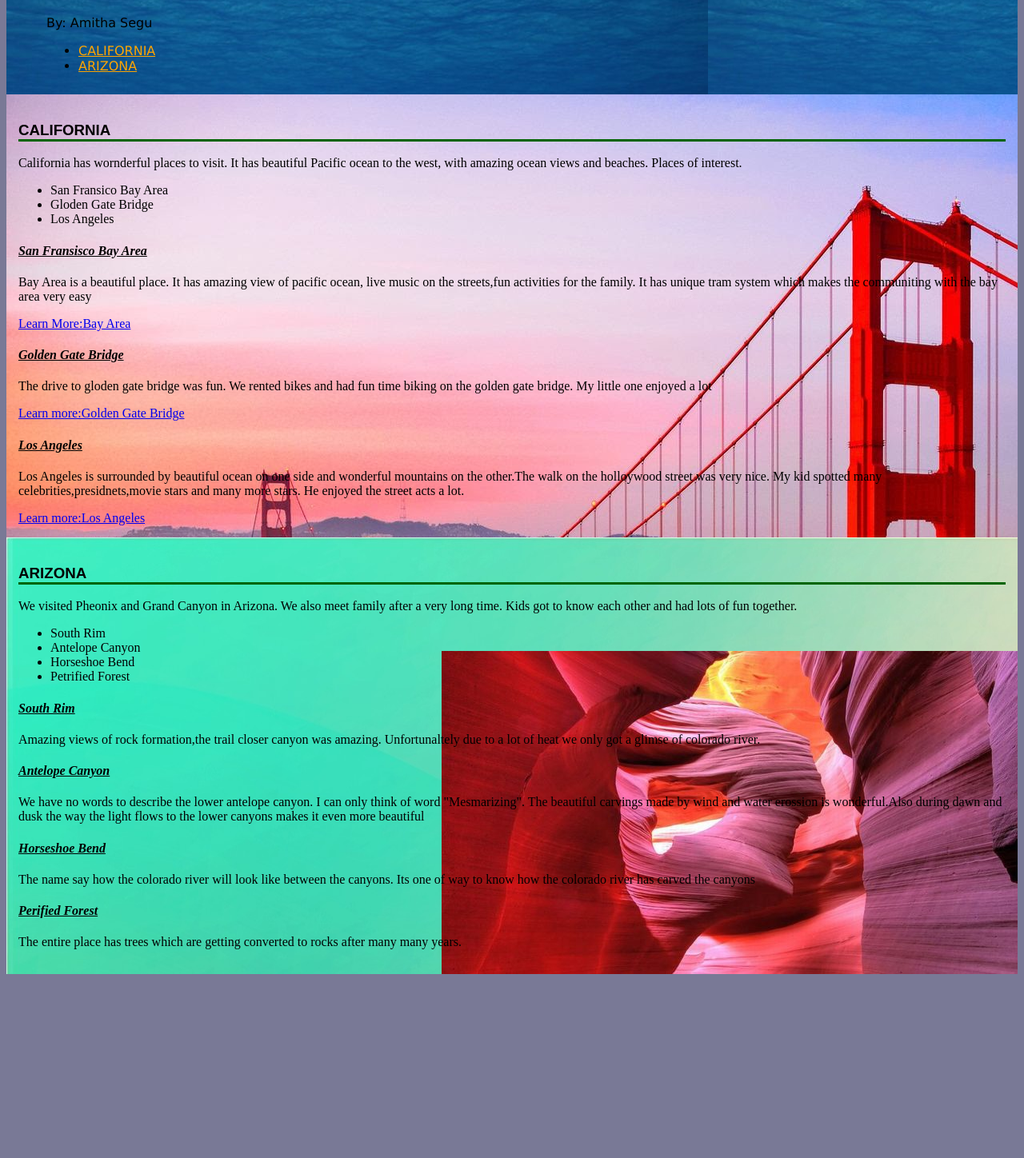
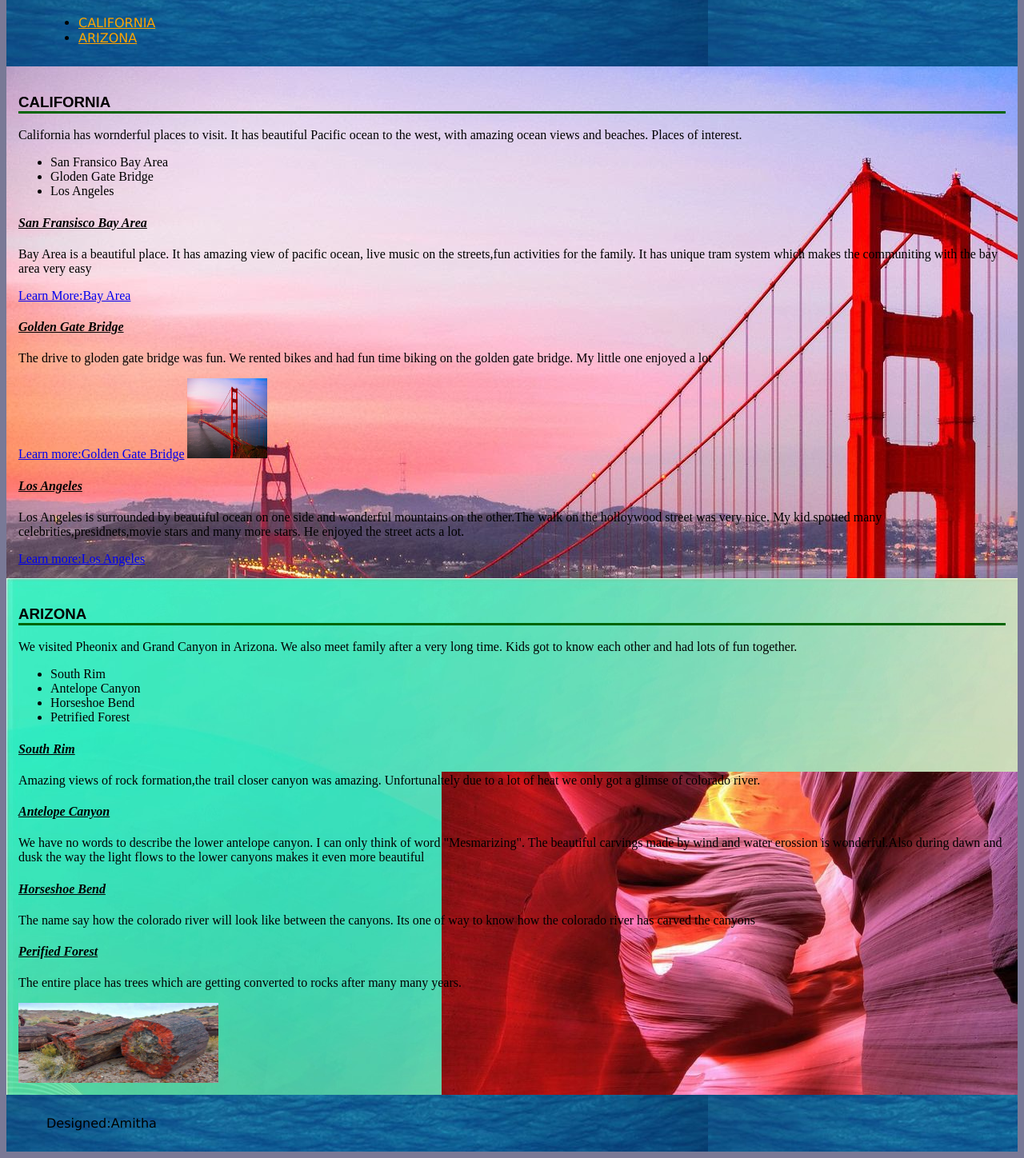
Before and after one commit to AmithaSegu/html-me-something, a plain HTML site: page index.html in a window 1280 px wide. Shown: the part 80-1528 px from the top of the page at 80% size. Before the commit the page ends 1306 px from the top, so only its background shows below. Drawn offline with Linux system fonts and the light colour scheme.

Commit message:
addes images and also footer to html

```diff
--- a/index.html
+++ b/index.html
@@ -1,14 +1,16 @@
 <!DOCTYPE html5>
 <html>
-<header>
-        <title>FAMILY VACATION</title>
-        <link href="css/style.css" type="text/css" rel="stylesheet">
-</header>
+<article>
+  <header>
+     <title>FAMILY VACATION</title>
+     <link href="css/style.css" type="text/css" rel="stylesheet">
+  </header>
+</article>
 </html>
 <body>
     <div  class="oceanfloor">
       <h1 id="family">FAMILY VACATION</h1>
-      <p>By: Amitha Segu</p>
+      <!--<p>By: Amitha Segu</p>     -->
       <ul>
         <li><a href="#california" class="designer">CALIFORNIA</a></li>
         <li><a href="#arizona" class="designer">ARIZONA</a></li>
@@ -32,7 +34,7 @@
       <h4>Golden Gate Bridge</h4>
       <p>The drive to gloden gate bridge was fun. We rented bikes and had fun time biking on the golden gate bridge. My little one enjoyed a lot</p>
       <a href="https://en.wikipedia.org/wiki/Golden_Gate_Bridge">Learn more:Golden Gate Bridge</a>
-      <!--<img src="./images/golden_gate_bridge.jpg" width="100" height="100"> -->
+      <img src="./images/golden_gate_bridge.jpg" width="100" height="100">
       <h4>Los Angeles</h4>
       <p>Los Angeles is surrounded by beautiful ocean on one side and wonderful mountains on the other.The walk on the holloywood street was very nice.
           My kid spotted many celebrities,presidnets,movie stars and many more stars. He enjoyed the street acts a lot.
@@ -59,6 +61,10 @@
 
         <h4>Perified Forest</h4>
         <p> The entire place has trees which are getting converted to rocks after many many years.</p>
+        <img src="./images/petrified_forest.jpg"  width="250" height="100" >
     </div>
+    <footer class="oceanfloor">
+        <p>Designed:Amitha</p>
 
+    </footer>
 </body>
```
Also changed, not shown: images/petrified_forest.jpg (added).
